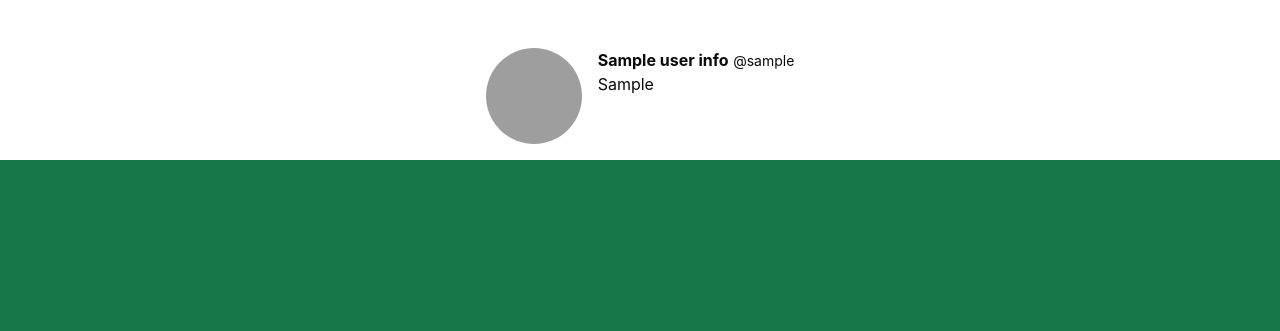
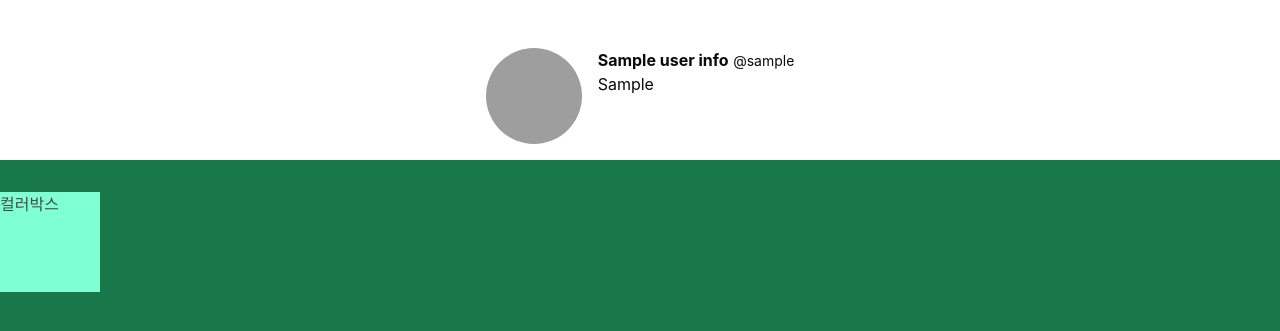
Before and after one commit to kyebalza/FootBall_INFO, a Flask app: template templates/user.html in a window 1280 px wide. Shown: the part 52-383 px from the top of the page. Run offline with Flask 2, Linux system fonts and the light colour scheme; the template is opened without the code that fills it: most values are stand-ins (such as "Sample title", 1, 10 or a date in 2020); some libraries are stand-ins or nearby versions; grey boxes are pictures that could not be loaded.

Commit message:
유저 페이지 컬러박스 생성

```diff
--- a/templates/user.html
+++ b/templates/user.html
@@ -64,6 +64,13 @@
             });
         }
     </script>
+    <style>
+        .color-box {
+            width: 100px;
+            height: 100px;
+            background-color: aquamarine;
+        }
+    </style>
 
 </head>
 <body class="has-navbar-fixed-top">
@@ -262,8 +269,10 @@
                 </div>
             </article>
         </div>
-
     </div>
 </section>
+<div class="color-box">
+    컬러박스
+</div>
 </body>
 </html>
```
